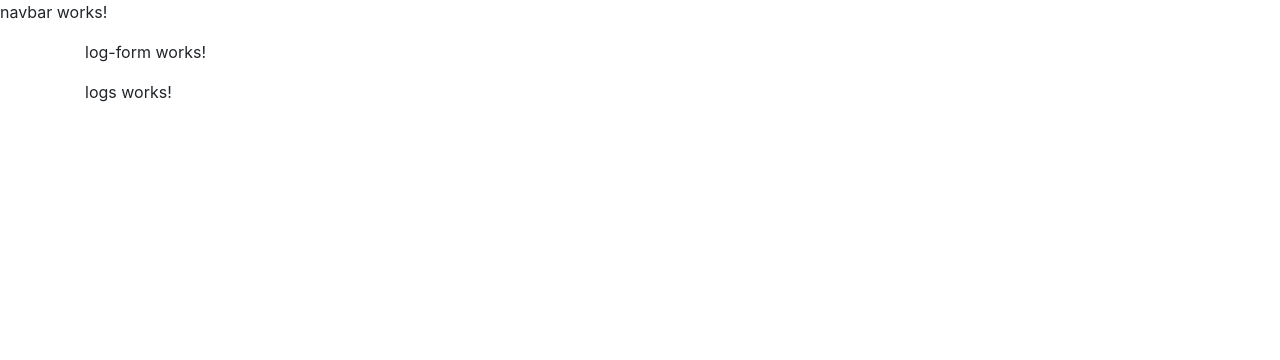
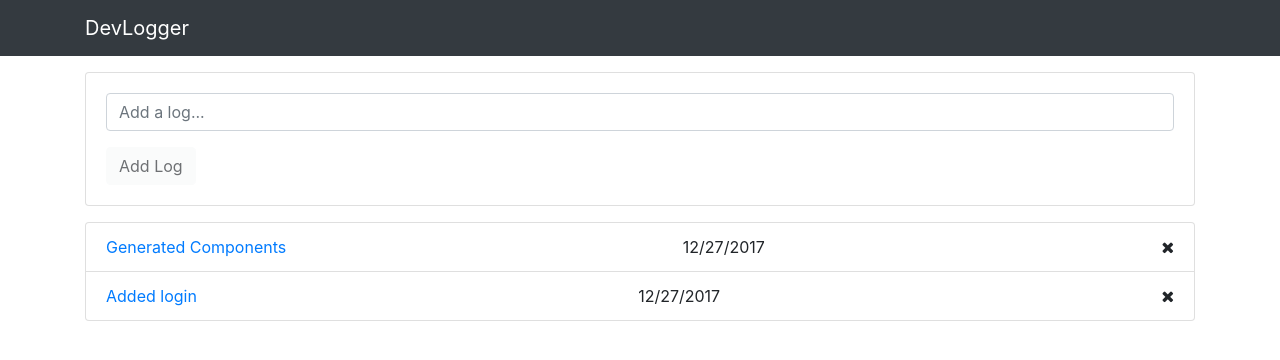
Before and after one commit to jsayram/devLogger, an Angular app: page / in a window 1280 px wide. Shown: the top 360 px of the page. Built offline with nearby package versions, Linux system fonts and the light colour scheme.

Commit message:
set up UI wireframe

```diff
--- a/src/app/components/log-form/log-form.component.html
+++ b/src/app/components/log-form/log-form.component.html
@@ -1,3 +1,9 @@
-<p>
-  log-form works!
-</p>
+<div class="card card-body mb-3">
+	<form>
+		<div class="form-group">
+			<input type="text" class="form-control" placeholder="Add a log...">
+		</div>
+		<input type="submit" value="Add Log" [disabled]="!this.text" class="btn btn-light">
+		<button type="button" class="btn btn-warning" [hidden]=!this.text>Clear</button>
+	</form>
+</div>
--- a/src/app/components/logs/logs.component.html
+++ b/src/app/components/logs/logs.component.html
@@ -1,3 +1,12 @@
-<p>
-  logs works!
-</p>
+<ul class="list-group">
+	<li class="list-group-item d-flex justify-content-between align-items-center">
+		<a href="#">Generated Components </a>
+		<span class="log-date">12/27/2017</span>
+		<i class="fa fa-remove"></i>
+	</li>
+	<li class="list-group-item d-flex justify-content-between align-items-center">
+		<a href="#">Added login </a>
+		<span class="log-date">12/27/2017</span>
+		<i class="fa fa-remove"></i>
+	</li>
+</ul>
--- a/src/app/components/navbar/navbar.component.html
+++ b/src/app/components/navbar/navbar.component.html
@@ -1,3 +1,5 @@
-<p>
-  navbar works!
-</p>
+<nav class="navbar navbar-dark bg-dark mb-3">
+	<div class="container">
+		<a href="/" class="navbar-brand">DevLogger</a>
+	</div>
+</nav>
```
Also changed, not shown: 1 other file (tests, documents, lock files or other folders).
